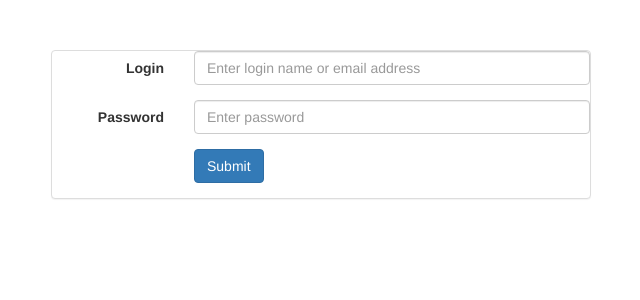
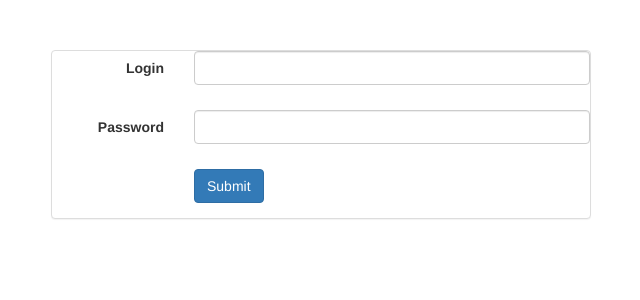
Before and after one commit to butchyyyy/arbes_react_poc, a React app: page / in a window 1280 px wide. Shown: the top 300 px of the page, without its empty margins (319-959 px from the left). Built offline with nearby package versions, Linux system fonts and the light colour scheme.

Commit message:
Validations
BootstrapField and BootstrapInput wrappers to ease up working with redux-form + react-bootstrap
Added required validations to login form

```diff
--- /dev/null
+++ b/src/component/form/BootstrapField.tsx
@@ -0,0 +1,12 @@
+import React from "react"
+import {Field, GenericFieldHTMLAttributes} from "redux-form"
+
+export interface BootstrapFieldProps {
+  label?: string
+  labelXs?: number
+  controlXs?: number
+}
+
+export class BootstrapField extends Field<GenericFieldHTMLAttributes & BootstrapFieldProps> {
+
+}
--- /dev/null
+++ b/src/component/form/BootstrapInput.tsx
@@ -0,0 +1,39 @@
+import React, {InputHTMLAttributes} from "react"
+
+import {BootstrapFieldProps} from "component/form/BootstrapField"
+import {Col, ControlLabel, FormControl, FormGroup, HelpBlock} from "react-bootstrap"
+import {WrappedFieldProps} from "redux-form"
+
+export class BootstrapInput extends React.PureComponent<BootstrapFieldProps & WrappedFieldProps & InputHTMLAttributes<HTMLInputElement>, {}> {
+
+  public render() {
+    const {
+      input,
+      label,
+      labelXs,
+      controlXs,
+      type,
+      meta: {touched, error, warning},
+    } = this.props
+
+    const validationState = touched && ( error && "error" ) || ( warning && "warning" ) || null
+
+    let message
+    if ( touched && ( error || warning ) ) {
+      message = <span className="help-block">{error || warning}</span>
+    }
+
+    return (
+      <FormGroup validationState={validationState}>
+        <Col xs={labelXs ? labelXs : 6} componentClass={ControlLabel}>
+          {label}
+        </Col>
+        <Col xs={controlXs ? controlXs : 6}>
+          <FormControl {...input} type={type}/>
+          <FormControl.Feedback/>
+          <HelpBlock>{message}</HelpBlock>
+        </Col>
+      </FormGroup>
+    )
+  }
+}
--- a/src/login/LoginActions.ts
+++ b/src/login/LoginActions.ts
@@ -2,7 +2,7 @@ import {createAction} from "redux-actions"
 import {setTimeout} from "timers"
 
 import {RECEIVE_LOGIN, RECEIVE_LOGOUT, REQUEST_LOGIN, REQUEST_LOGOUT} from "action/ActionTypes"
-import {LOCAL_STORAGE_ID_TOKEN} from "ConfigureStore";
+import {LOCAL_STORAGE_ID_TOKEN} from "ConfigureStore"
 
 export const requestLogin = createAction(REQUEST_LOGIN)
 
--- a/src/login/LoginForm.tsx
+++ b/src/login/LoginForm.tsx
@@ -1,6 +1,6 @@
 import React from "react"
-import {Button, Col, ControlLabel, Form, FormGroup, Panel} from "react-bootstrap"
-import {DecoratedComponentClass, Field, InjectedFormProps, reduxForm} from "redux-form"
+import {Button, Col, Form, FormGroup, Panel} from "react-bootstrap"
+import {DecoratedComponentClass, InjectedFormProps, reduxForm} from "redux-form"
 
 import {connect} from "react-redux"
 
@@ -9,7 +9,10 @@ import {login} from "login/LoginActions"
 
 import styles from "login/LoginForm.less"
 
+import {BootstrapField} from "component/form/BootstrapField"
+import {BootstrapInput} from "component/form/BootstrapInput"
 import {Spinner} from "component/spinner/Spinner"
+import {required} from "validation/BasicValidation"
 
 interface StateProps {
   isLoggingIn: boolean
@@ -33,30 +36,8 @@ class LoginFormComponent
           <Panel header={<strong>Sign in to continue</strong>}>
             <Spinner loading={this.props.isLoggingIn}>
               <Form horizontal={true} onSubmit={this.props.handleSubmit(this.handleSubmit)}>
-                <FormGroup>
-                  <Col componentClass={ControlLabel} xs={3}>Login</Col>
-                  <Col xs={9}>
-                    <Field
-                        className="form-control"
-                        name="login"
-                        component="input"
-                        type="text"
-                        placeholder="Enter login name or email address"
-                    />
-                  </Col>
-                </FormGroup>
-                <FormGroup>
-                  <Col componentClass={ControlLabel} xs={3}>Password</Col>
-                  <Col xs={9}>
-                    <Field
-                        className="form-control"
-                        name="password"
-                        component="input"
-                        type="password"
-                        placeholder="Enter password"
-                    />
-                  </Col>
-                </FormGroup>
+                <BootstrapField name="login" component={BootstrapInput} type="text" validate={required} label="Login" labelXs={3} controlXs={9}/>
+                <BootstrapField name="password" component={BootstrapInput} type="password" validate={required} label="Password" labelXs={3} controlXs={9}/>
                 <FormGroup>
                   <Col xsOffset={3} xs={10}>
                     <Button bsStyle="primary" type="submit">Submit</Button>
--- /dev/null
+++ b/src/validation/BasicValidation.ts
@@ -0,0 +1 @@
+export const required = (value) => value ? undefined : "Required"
```
